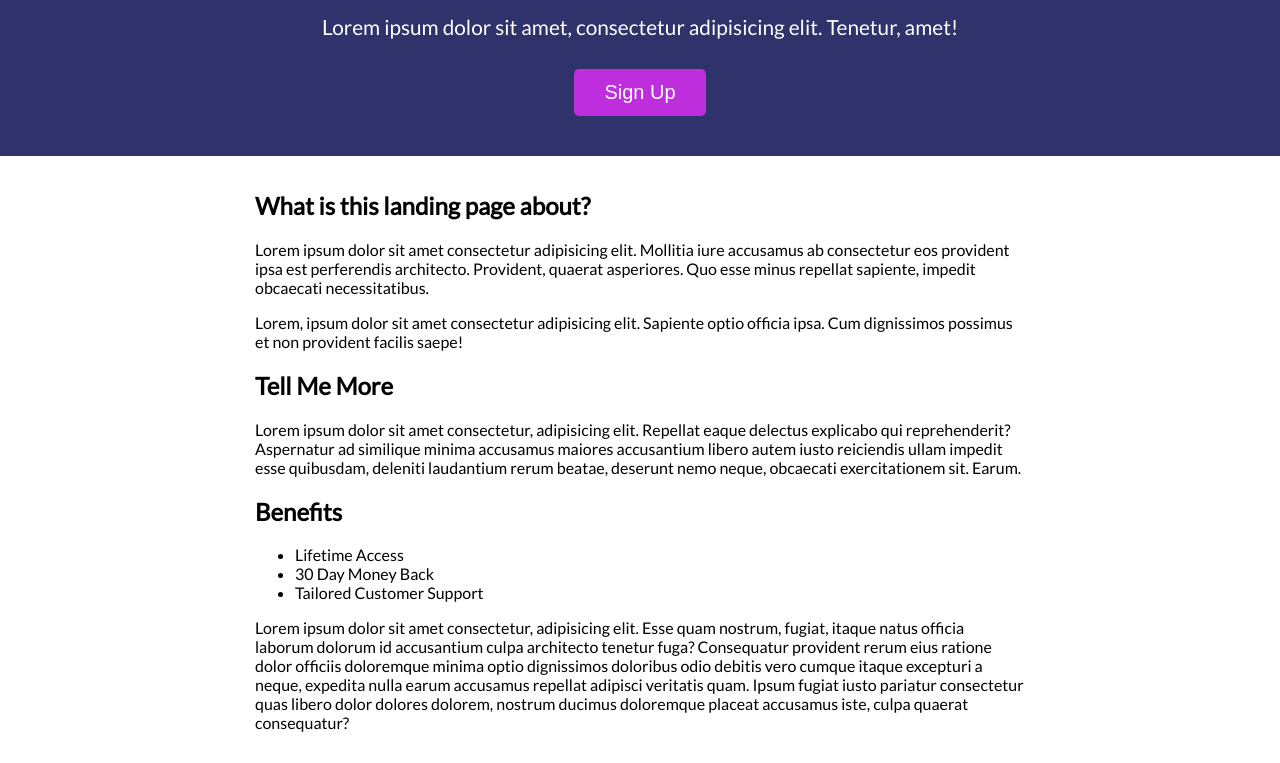
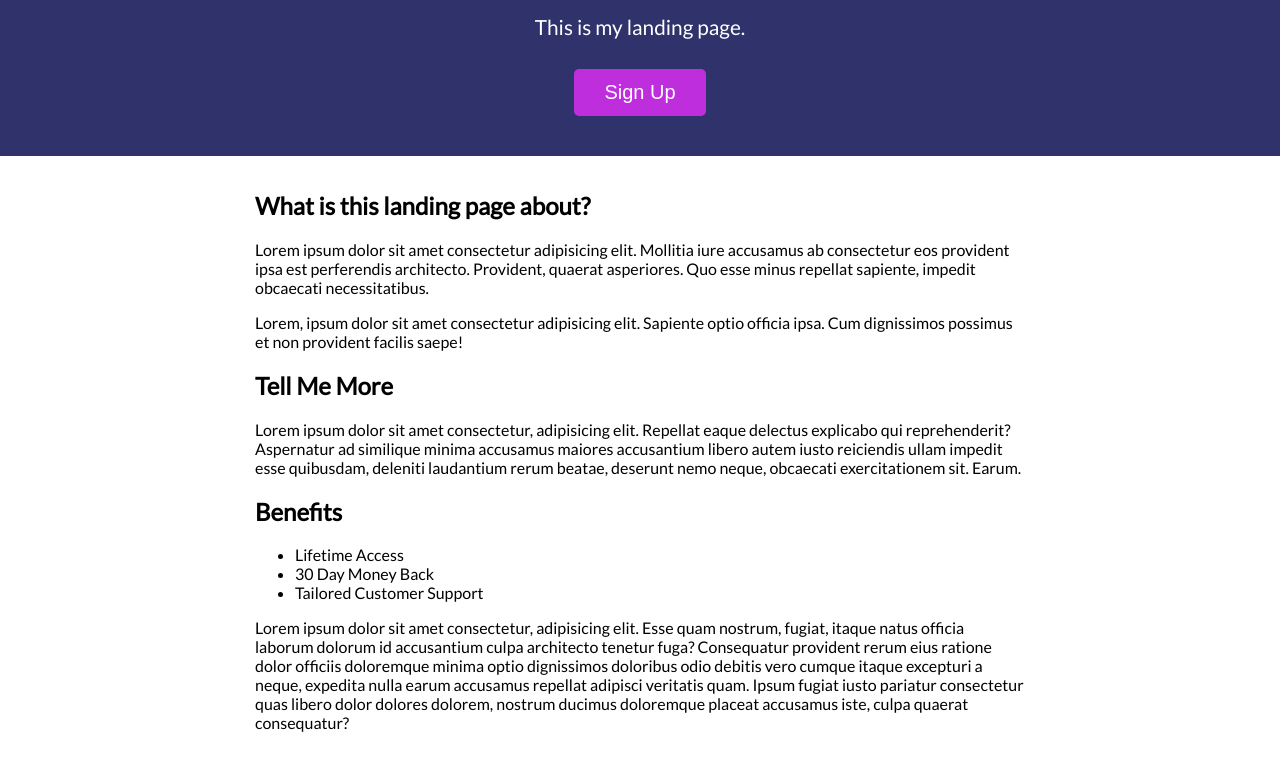
Before and after one commit to Yashk786/landingPage, a plain HTML site: page index.html in a window 1280 px wide. Shown: the part 106-869 px from the top of the page. Drawn offline with Linux system fonts and the light colour scheme.

Commit message:
New Project

```diff
--- a/index.html
+++ b/index.html
@@ -33,9 +33,7 @@
 
       <h1>My Landing Page</h1>
 
-      <p>
-        Lorem ipsum dolor sit amet, consectetur adipisicing elit. Tenetur, amet!
-      </p>
+      <p>This is my landing page.</p>
 
       <button class="cta-btn" id="open">Sign Up</button>
     </header>
```
